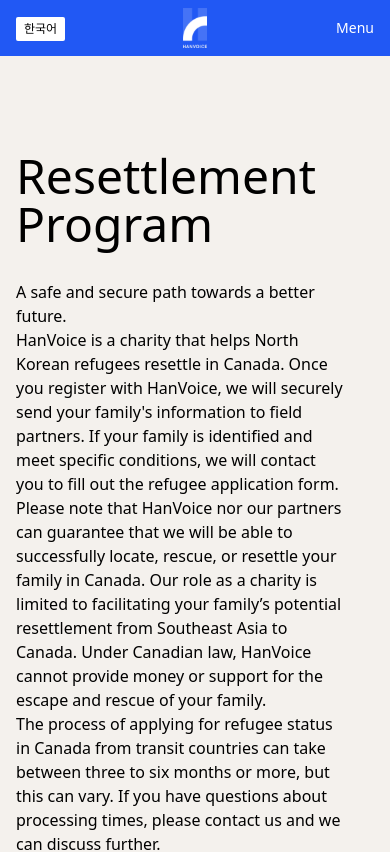
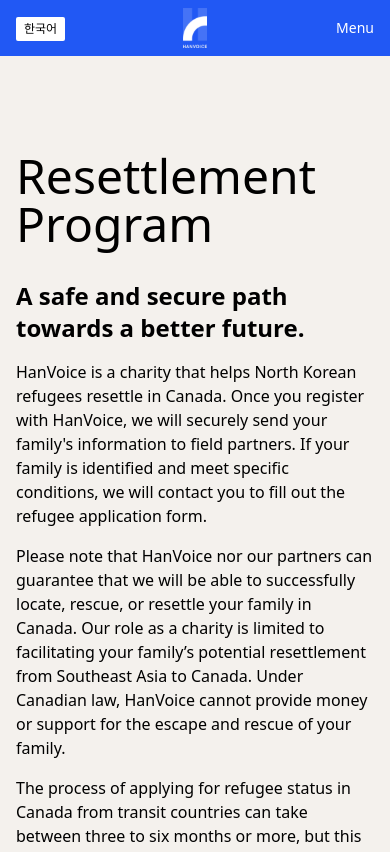
Before and after one commit to gvjacob/freetodream, a Next.js app: page /process in a window 390 px wide. Shown: the top 852 px of the page. Built offline with nearby package versions, Linux system fonts and the light colour scheme.

Commit message:
feat: wip block spacing

```diff
--- a/src/components/ArticleLayout.js
+++ b/src/components/ArticleLayout.js
@@ -17,7 +17,8 @@
       <div className={cn('grid grid-cols-12 gap-4')}>
         <div
           className={cn(
-            'col-start-1 col-end-12',
+            'hv-article-body',
+            'col-start-1 col-span-full',
             'sm:col-start-1 sm:col-end-10',
             'md:col-start-2 md:col-end-8',
           )}
--- a/src/styles/globals.css
+++ b/src/styles/globals.css
@@ -12,3 +12,13 @@
     @apply sm:px-8;
   }
 }
+
+@layer components {
+  .hv-article-body h2 {
+    @apply text-2xl sm:text-3xl font-bold;
+  }
+
+  .hv-article-body > * + * {
+    margin-block-start: 1rem;
+  }
+}
```
